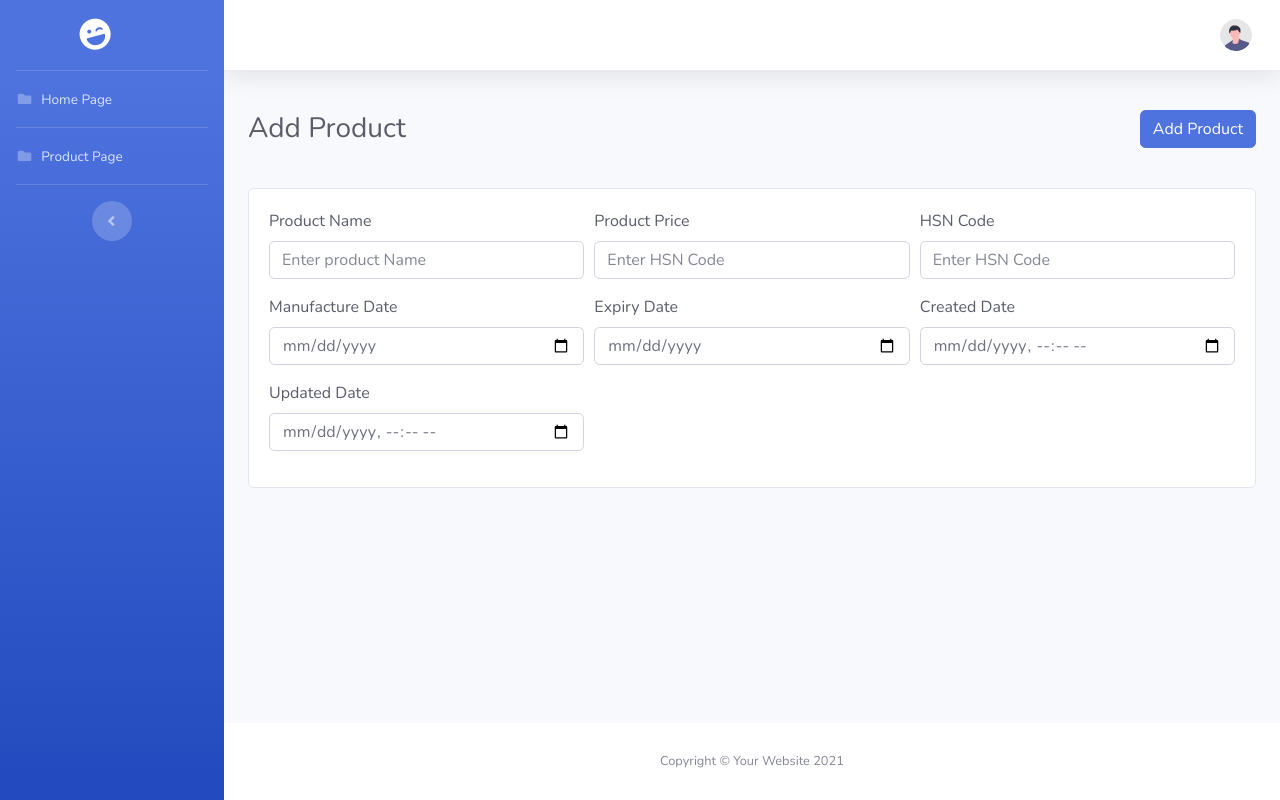
After one commit to nagesh882/advance-django-admin-panel, a Django app: page /product_create/ in a window 1280 px wide. The commit adds this page. Run offline with Django 5.2, Linux system fonts and the light colour scheme; some libraries are stand-ins or nearby versions.

```diff
--- a/django_task/login/models.py
+++ b/django_task/login/models.py
@@ -1,8 +1,8 @@
 from django.db import models
-import datetime
+# import datetime
 # Create your models here.
 class Register(models.Model):
-    user_id = models.AutoField(primary_key=True)
+    user_id = models.AutoField(primary_key=True, unique=True)
     user_name = models.CharField(max_length=100)
     user_email = models.EmailField(max_length=100)
     user_phone = models.CharField(max_length=50)
--- /dev/null
+++ b/django_task/login/templates/products/product_create.html
@@ -0,0 +1,63 @@
+{% extends 'web_base.html' %}
+{% load static %}
+
+{% block content_page %}
+
+
+<div class="container-fluid">
+    <form method="POST" action="{% url 'product_create' %}">
+        {% csrf_token %}
+        <div class="d-sm-flex align-items-center justify-content-between mb-4">
+            <h1 class="h3 my-3 text-gray-800">Add Product</h1>
+            <button type="submit" class="btn btn-primary my-3">Add Product</button>
+        </div>
+
+        <div class="row">
+
+            <div class="col-12">
+                <div class="card">
+                    <div class="card-body">
+                        <div class="form-row">
+                            <div class="form-group col-lg-4">
+                                <label class="text-dark">Product Name</label>
+                                <input type="text" class="form-control" name="product_name" placeholder="Enter product Name">
+                            </div>
+                            <div class="form-group col-lg-4">
+                                <label class="text-dark">Product Price</label>
+                                <input type="text" class="form-control" name="product_price" placeholder="Enter HSN Code">
+                            </div>
+                            <div class="form-group col-lg-4">
+                                <label class="text-dark">HSN Code</label>
+                                <input type="text" class="form-control" name="hsn_code" placeholder="Enter HSN Code">
+                            </div>
+
+                        </div>
+                        <div class="form-row">
+                            <div class="form-group col-lg-4">
+                                <label class="text-dark">Manufacture Date</label>
+                                <input type="date" class="form-control" name="manufacture_date">
+                            </div>
+                            <div class="form-group col-lg-4">
+                                <label class="text-dark">Expiry Date</label>
+                                <input type="date" class="form-control" name="expiry_date">
+                            </div>
+                            <div class="form-group col-lg-4">
+                                <label class="text-dark">Created Date</label>
+                                <input type="datetime-local" class="form-control" name="created_datetime">
+                            </div>
+                        </div>
+                        <div class="form-row">
+                            <div class="form-group col-lg-4">
+                                <label class="text-dark">Updated Date</label>
+                                <input type="datetime-local" class="form-control" name="updated_datetime">
+                            </div>
+                        </div>
+                    </div>
+                </div>
+            </div>
+        </div>
+    </form>
+</div>
+
+
+{% endblock %}
--- a/django_task/login/templates/web_base.html
+++ b/django_task/login/templates/web_base.html
@@ -19,6 +19,8 @@
         href="https://fonts.googleapis.com/css?family=Nunito:200,200i,300,300i,400,400i,600,600i,700,700i,800,800i,900,900i"
         rel="stylesheet">
 
+    <!--- boxicon ---->
+    <link href='https://unpkg.com/boxicons@2.1.4/css/boxicons.min.css' rel='stylesheet'>
     <!-- Custom styles for this template-->
     <link href="{% static 'css/sb-admin-2.min.css' %}" rel="stylesheet">
 </head>
--- a/django_task/login/urls.py
+++ b/django_task/login/urls.py
@@ -12,6 +12,8 @@ urlpatterns = [
     path('edit/<int:user_id>/', views.edit, name='edit'),
     path('update_data/<int:user_id>/', views.update_data, name='update_data'),
     path('product/', views.product, name='product'),
+    path('product_update/', views.product_update, name='product_update'),
+    path('product_create/', views.product_create, name='product_create'),
 
 
 
--- a/django_task/login/views.py
+++ b/django_task/login/views.py
@@ -190,6 +190,68 @@ def update_data(request,user_id):
 
 
 
+# def ADD(request):
+#     if request.method == 'POST':
+#         name = request.POST.get('name')
+#         email = request.POST.get('email')
+#         address = request.POST.get('address')
+#         phone = request.POST.get('phone')
+
+#         emp = Employees(
+#             name = name,
+#             email = email,
+#             address = address,
+#             phone = phone
+#         )
+#         emp.save()
+#         return redirect('home')
+
+#     return render(request, 'index.html')
+
+# def EDIT(request):
+
+#     emp = Employees.objects.all()
+
+#     context = {
+
+#         'emp':emp,
+
+#     }
+
+#     return redirect(request, 'index.html', context)
+
+
+# def Update(request, id):
+#     if request.method == 'POST':
+#         name = request.POST.get('name')
+#         email = request.POST.get('email')
+#         address = request.POST.get('address')
+#         phone = request.POST.get('phone')
+
+#         emp = Employees(
+#             id = id,
+#             name = name,
+#             email = email,
+#             address = address,
+#             phone = phone
+#         )
+#         emp.save()
+#         return redirect('home')
+
+#     return redirect(request, 'index.html')
+
+# def Delete(request, id):
+#     emp = Employees.objects.filter(id = id)
+
+#     emp.delete()
+
+#     context = {
+#         'emp':emp,
+#     }
+#     return redirect('home')
+
+
+
 def product(request):
     product_details = Products.objects.all()
     context = {
@@ -199,62 +261,76 @@ def product(request):
     return render(request, 'products/products.html', context)
 
 
-def ADD(request):
+def product_update(request):
     if request.method == 'POST':
-        name = request.POST.get('name')
-        email = request.POST.get('email')
-        address = request.POST.get('address')
-        phone = request.POST.get('phone')
-
-        emp = Employees(
-            name = name,
-            email = email,
-            address = address,
-            phone = phone
-        )
-        emp.save()
-        return redirect('home')
-
-    return render(request, 'index.html')
-
-def EDIT(request):
-
-    emp = Employees.objects.all()
-
-    context = {
-
-        'emp':emp,
-
-    }
-
-    return redirect(request, 'index.html', context)
+        pass
+    return render(request, 'products/product_update.html')
 
 
-def Update(request, id):
+
+# def product_create(request):
+#     create_product = Products.objects.all()
+#     context = {
+#         'create_product':create_product
+#     }
+#     if request.method == 'POST':
+#         product_name = request.POST.get('product_name')
+#         product_price = request.POST.get('product_price')
+#         hsn_code = request.POST.get('hsn_code')
+#         manufacture_date = request.POST.get('manufacture_date')
+#         expiry_date = request.POST.get('expiry_date')
+#         created_datetime = request.POST.get('created_datetime')
+#         updated_datetime = request.POST.get('updated_datetime')
+
+
+#         save_product = Products(
+#             product_name = product_name,
+#             product_price = product_price,
+#             hsn_code = hsn_code,
+#             manufacture_date = manufacture_date,
+#             expiry_date = expiry_date,
+#             created_datetime = created_datetime,
+#             updated_datetime = updated_datetime
+#         )
+#         save_product.save()
+
+#         return redirect('product')
+
+#     return render(request, 'products/product_create.html',context)
+
+
+def product_create(request):
+    create_product = Products.objects.all()
+
     if request.method == 'POST':
-        name = request.POST.get('name')
-        email = request.POST.get('email')
-        address = request.POST.get('address')
-        phone = request.POST.get('phone')
+        product_name = request.POST.get('product_name')
+        product_price = request.POST.get('product_price')
+        hsn_code = request.POST.get('hsn_code')
+        manufacture_date = request.POST.get('manufacture_date')
+        expiry_date = request.POST.get('expiry_date')
+        created_datetime = request.POST.get('created_datetime')
+        updated_datetime = request.POST.get('updated_datetime')
 
-        emp = Employees(
-            id = id,
-            name = name,
-            email = email,
-            address = address,
-            phone = phone
+        new_product = Products(
+            product_name=product_name,
+            product_price=product_price,
+            hsn_code=hsn_code,
+            manufacture_date=manufacture_date,
+            expiry_date=expiry_date,
+            created_datetime=created_datetime,
+            updated_datetime=updated_datetime,
         )
-        emp.save()
-        return redirect('home')
+        new_product.save()
+        return redirect('product')
 
-    return redirect(request, 'index.html')
+    return render(request, 'products/product_create.html',{'create_product':create_product})
 
-def Delete(request, id):
-    emp = Employees.objects.filter(id = id)
 
-    emp.delete()
 
-    context = {
-        'emp':emp,
-    }
-    return redirect('home')
+
+
+# def delete2(request, id):
+#     if request.method=="POST":
+#         data2 = manage_student.objects.filter(id=id)
+#         data2.delete()
+#         return redirect("index2")
```
Also changed, not shown: django_task/login/templates/products/product_update.html (added, +62 -0 lines), django_task/login/templates/products/products.html (+21 -15 lines), django_task/db.sqlite3, django_task/login/migrations/0001_initial.py.
